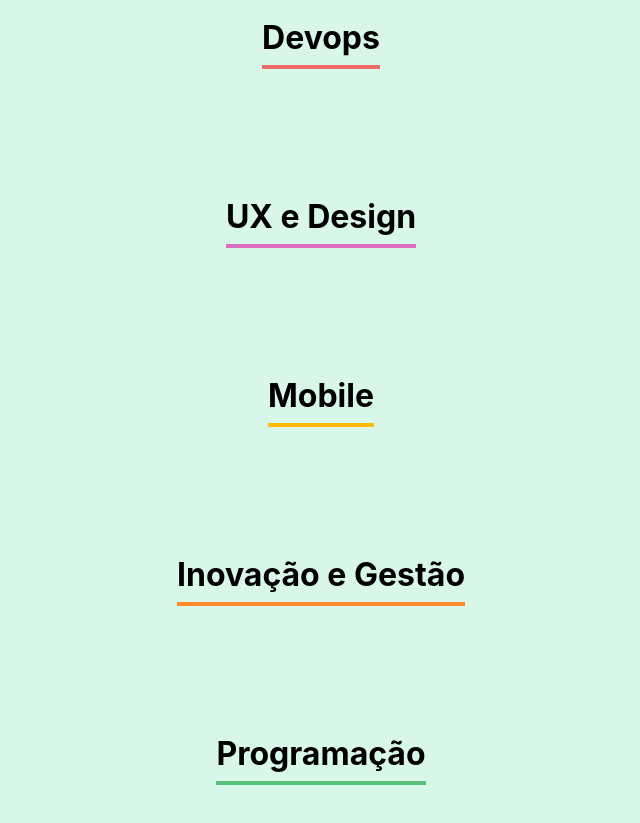
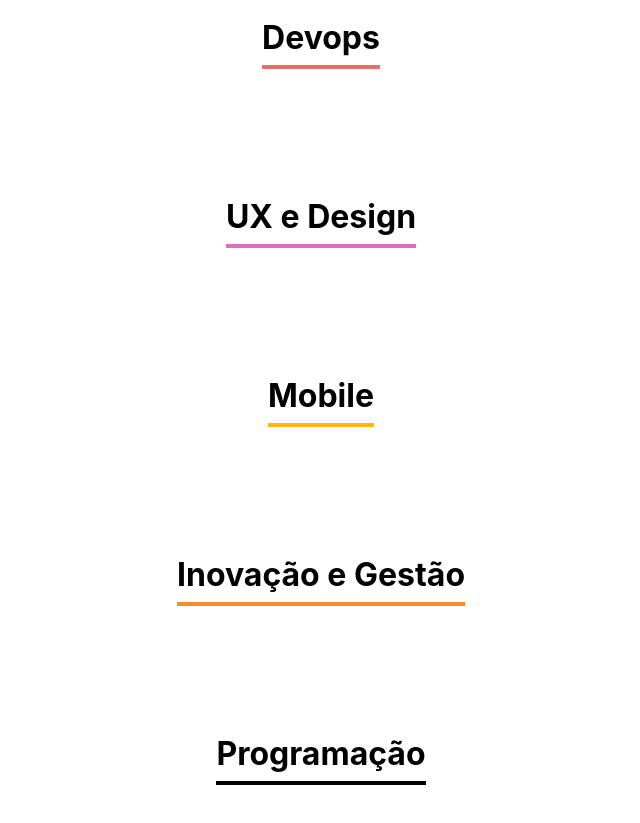
Before and after one commit to SsaGusta/React, a React (Create React App) app: page / in a window 1280 px wide. Shown: the part 2060-2883 px from the top of the page, without its empty margins (319-959 px from the left). Built offline with nearby package versions, Linux system fonts and the light colour scheme.

Commit message:
feat: remove old default colors

```diff
--- a/src/componentes/Time/time.css
+++ b/src/componentes/Time/time.css
@@ -1,12 +1,11 @@
 .time {
     text-align: center;
     padding: 32px;
-    background-color: #d9f7e9;
 }
 
 .time h3 {
     font-size: 32px;
-    border-bottom: 4px solid #57c278;
+    border-bottom: 4px solid;
     display: inline-block;
     padding-bottom: 8px;
 
```
